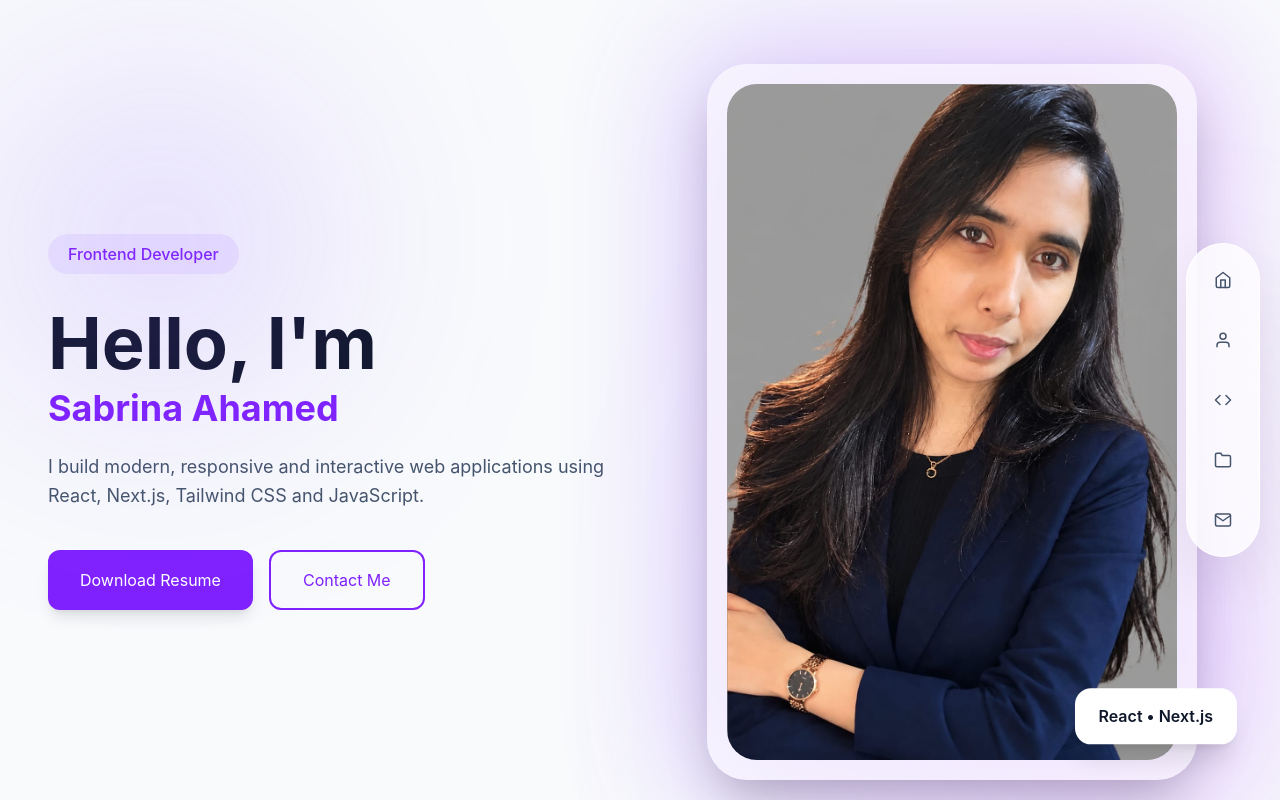
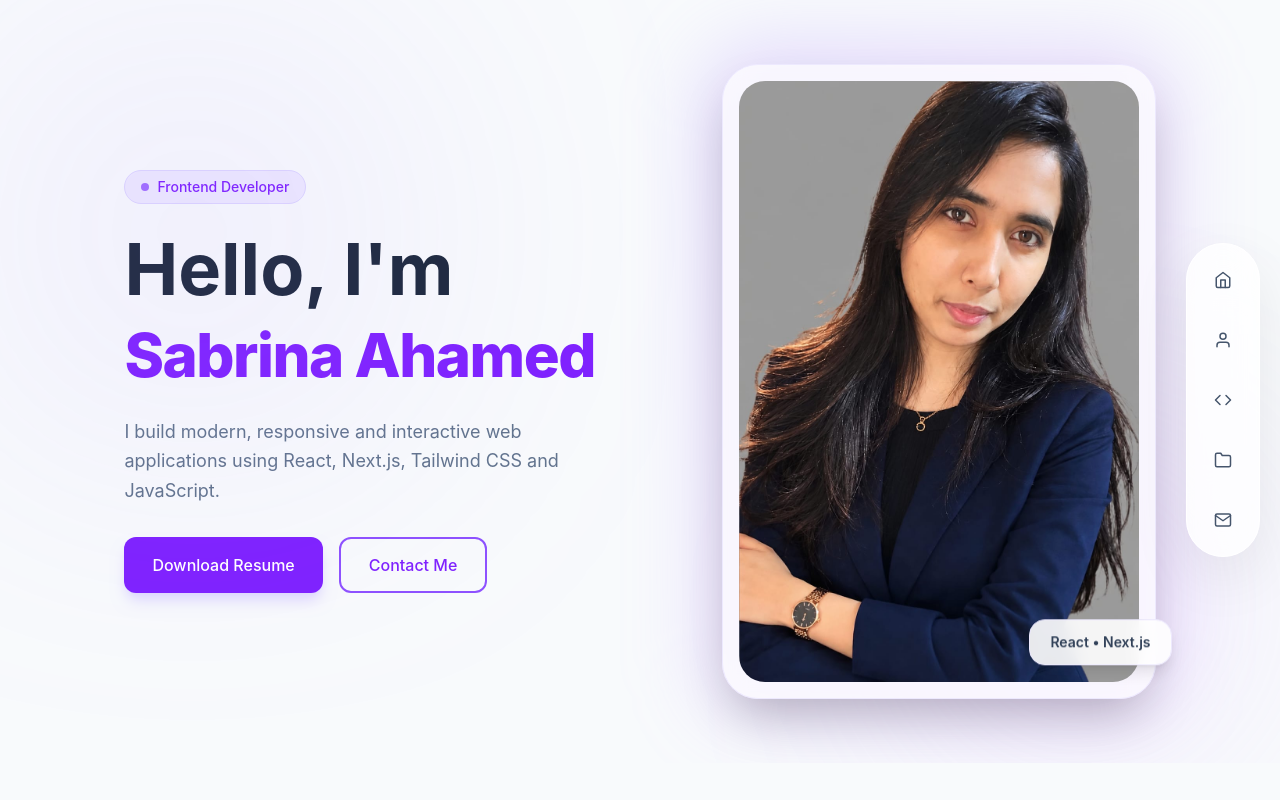
Before and after one commit to sabrinaahamed/portfolio, a React app: page / in a window 1280 px wide. Shown: the top 800 px of the page. Built offline with nearby package versions, Linux system fonts and the light colour scheme; the HTML template or start-up script is replaced by a standard one.

Commit message:
feat: enhance Hero section with animated text display and improved styling

```diff
--- a/src/components/sections/Hero.jsx
+++ b/src/components/sections/Hero.jsx
@@ -1,93 +1,147 @@
-import React from "react";
+import React, { useEffect, useState } from "react";
 import { motion } from "framer-motion";
 import Container from "../ui/Container";
-
 import profileImg from "../../assets/profile.png";
 
+const name = "Sabrina Ahamed";
+
 const Hero = () => {
+  const [displayedLetters, setDisplayedLetters] = useState(0);
+  const [cursorVisible, setCursorVisible] = useState(true);
+
+  useEffect(() => {
+    const timeout = setTimeout(() => {
+      const interval = setInterval(() => {
+        setDisplayedLetters((prev) => {
+          if (prev >= name.length) {
+            clearInterval(interval);
+            return prev;
+          }
+          return prev + 1;
+        });
+      }, 80);
+      return () => clearInterval(interval);
+    }, 700);
+    return () => clearTimeout(timeout);
+  }, []);
+
+  useEffect(() => {
+    if (displayedLetters >= name.length) {
+      const t = setTimeout(() => setCursorVisible(false), 1200);
+      return () => clearTimeout(t);
+    }
+    const interval = setInterval(() => setCursorVisible((v) => !v), 500);
+    return () => clearInterval(interval);
+  }, [displayedLetters]);
+
   return (
     <section
       id="home"
-      className="relative  min-h-[90vh] flex items-center py-16 overflow-visible"
+      className="relative min-h-[90vh] flex items-center py-16 overflow-hidden"
     >
-      <div className="absolute top-20 left-0 w-80 h-80 bg-violet-500/20 blur-[120px] rounded-full"></div>
-
-      <div className="absolute bottom-0 right-0 w-96 h-96 bg-purple-400/20 blur-[150px] rounded-full"></div>
+      <div className="absolute top-10 left-0 w-96 h-96 bg-violet-400/15 blur-[140px] rounded-full pointer-events-none" />
+      <div className="absolute bottom-0 right-10 w-80 h-80 bg-purple-300/20 blur-[120px] rounded-full pointer-events-none" />
 
       <Container>
-        <div className="grid lg:grid-cols-2 gap-16 items-center">
-          {/* Left Content */}
+        <div className="grid lg:grid-cols-2 gap-12 xl:gap-20 items-center">
+
+          <div className="flex flex-col">
+
+            <motion.span
+              initial={{ opacity: 0, y: 16 }}
+              animate={{ opacity: 1, y: 0 }}
+              transition={{ duration: 0.5, delay: 0.1 }}
+              className="inline-flex items-center gap-2 self-start px-4 py-1.5 rounded-full bg-violet-100 border border-violet-200 text-violet-600 text-sm font-medium"
+            >
+              <span className="w-2 h-2 rounded-full bg-violet-500 animate-pulse" />
+              Frontend Developer
+            </motion.span>
+
+            <motion.h1
+              initial={{ opacity: 0, y: 20 }}
+              animate={{ opacity: 1, y: 0 }}
+              transition={{ duration: 0.6, delay: 0.3 }}
+              className="mt-5 text-5xl md:text-6xl xl:text-7xl font-bold text-slate-800 leading-tight"
+            >
+              Hello, I'm
+            </motion.h1>
+
+            <motion.div
+              initial={{ opacity: 0 }}
+              animate={{ opacity: 1 }}
+              transition={{ duration: 0.3, delay: 0.6 }}
+              className="mt-1"
+            >
+              <span className="text-4xl md:text-5xl xl:text-6xl font-extrabold text-violet-600 leading-tight tracking-tight">
+                {name.slice(0, displayedLetters)}
+                <span
+                  className={`inline-block w-[3px] h-[1em] bg-violet-500 align-middle ml-0.5 transition-opacity duration-100 ${
+                    cursorVisible ? "opacity-100" : "opacity-0"
+                  }`}
+                />
+              </span>
+            </motion.div>
+
+            <motion.p
+              initial={{ opacity: 0, y: 16 }}
+              animate={{ opacity: 1, y: 0 }}
+              transition={{ duration: 0.6, delay: 0.9 }}
+              className="mt-6 text-slate-500 text-base md:text-lg leading-relaxed max-w-md"
+            >
+              I build modern, responsive and interactive web applications using
+              React, Next.js, Tailwind CSS and JavaScript.
+            </motion.p>
+
+            <motion.div
+              initial={{ opacity: 0, y: 16 }}
+              animate={{ opacity: 1, y: 0 }}
+              transition={{ duration: 0.6, delay: 1.1 }}
+              className="flex flex-wrap gap-4 mt-8"
+            >
+              <a
+                href="/resume.pdf"
+                download
+                className="inline-flex items-center gap-2 bg-violet-600 hover:bg-violet-700 active:scale-95 transition-all duration-200 text-white px-7 py-3.5 rounded-xl shadow-lg shadow-violet-200 font-medium text-sm md:text-base"
+              >
+                Download Resume
+              </a>
+
+              <a
+                href="#contact"
+                className="inline-flex items-center gap-2 border-2 border-violet-500 text-violet-600 hover:bg-violet-600 hover:text-white active:scale-95 transition-all duration-200 px-7 py-3.5 rounded-xl font-medium text-sm md:text-base"
+              >
+                Contact Me
+              </a>
+            </motion.div>
+          </div>
 
           <motion.div
-            initial={{ opacity: 0, x: -50 }}
+            initial={{ opacity: 0, x: 40 }}
             animate={{ opacity: 1, x: 0 }}
-            transition={{ duration: 0.8 }}
-          >
-            <span className="inline-block px-5 py-2 rounded-full bg-violet-100 text-violet-600 font-medium">
-              Frontend Developer
-            </span>
-
-            <h1 className="mt-6 text-5xl md:text-6xl xl:text-7xl font-bold leading-tight">
-              Hello, I'm
-              <span className="block text-4xl text-violet-600">
-                Sabrina Ahamed
-              </span>
-            </h1>
-
-            <p className="mt-6 text-slate-600 text-lg leading-relaxed max-w-xl">
-              I build modern, responsive and interactive web applications using
-              React, Next.js, Tailwind CSS and JavaScript.
-            </p>
-
-            <div className="flex flex-wrap gap-4 mt-10">
-              <button className="bg-violet-600 hover:bg-violet-700 transition text-white px-8 py-4 rounded-xl shadow-lg">
-                Download Resume
-              </button>
-
-              <button className="border-2 border-violet-600 text-violet-600 px-8 py-4 rounded-xl hover:bg-violet-600 hover:text-white transition">
-                Contact Me
-              </button>
-            </div>
-
-            {/* Stats */}
-          </motion.div>
-
-          {/* Right Content */}
-
-          <motion.div
-            initial={{ opacity: 0, x: 50 }}
-            animate={{ opacity: 1, x: 0 }}
-            transition={{ duration: 0.8 }}
-            className="flex justify-center"
+            transition={{ duration: 0.8, delay: 0.4 }}
+            className="flex justify-center lg:justify-end"
           >
             <div className="relative">
-              {/* Glow */}
+              <div className="absolute -inset-4 bg-gradient-to-br from-violet-400/30 to-purple-400/20 blur-2xl rounded-[50px] pointer-events-none" />
 
-              <div className="absolute -inset-5 bg-gradient-to-r from-violet-500 to-purple-500 blur-3xl opacity-30 rounded-[50px]"></div>
-
-              {/* Image Card */}
-
-              <div className="relative bg-white/60 backdrop-blur-xl p-5 rounded-[40px] shadow-2xl">
+              <div className="relative bg-white/70 backdrop-blur-md p-4 rounded-[36px] shadow-2xl border border-violet-100">
                 <img
                   src={profileImg}
-                  alt="Sabrina"
-                  className="w-[380px] md:w-[450px] rounded-[30px]"
+                  alt="Sabrina Ahamed"
+                  className="w-[300px] sm:w-[340px] md:w-[380px] lg:w-[400px] rounded-[26px] object-cover block"
                 />
               </div>
-              {/* Tech Card */}
 
               <motion.div
-                animate={{ y: [0, 10, 0] }}
-                transition={{
-                  repeat: Infinity,
-                  duration: 3,
-                }}
-                className="absolute -right-10 bottom-10 bg-white rounded-2xl shadow-xl px-6 py-4"
+                animate={{ y: [0, -8, 0] }}
+                transition={{ repeat: Infinity, duration: 3.5, ease: "easeInOut" }}
+                className="absolute -right-4 bottom-8 bg-white/90 backdrop-blur-sm border border-violet-100 rounded-2xl shadow-lg px-5 py-3"
               >
-                <p className="font-semibold">React • Next.js</p>
+                <p className="font-semibold text-sm text-slate-700">React • Next.js</p>
               </motion.div>
             </div>
           </motion.div>
+
         </div>
       </Container>
     </section>
```
